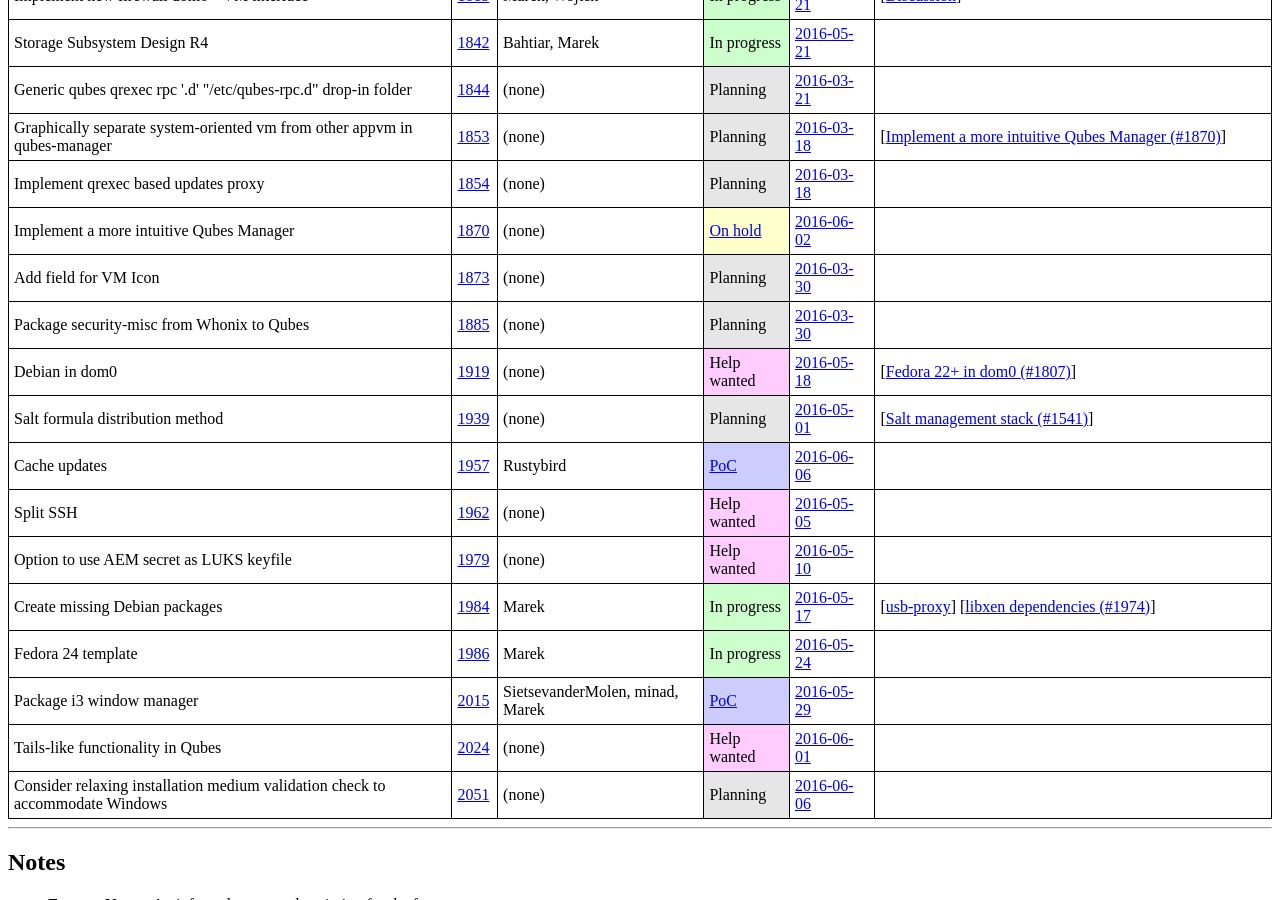
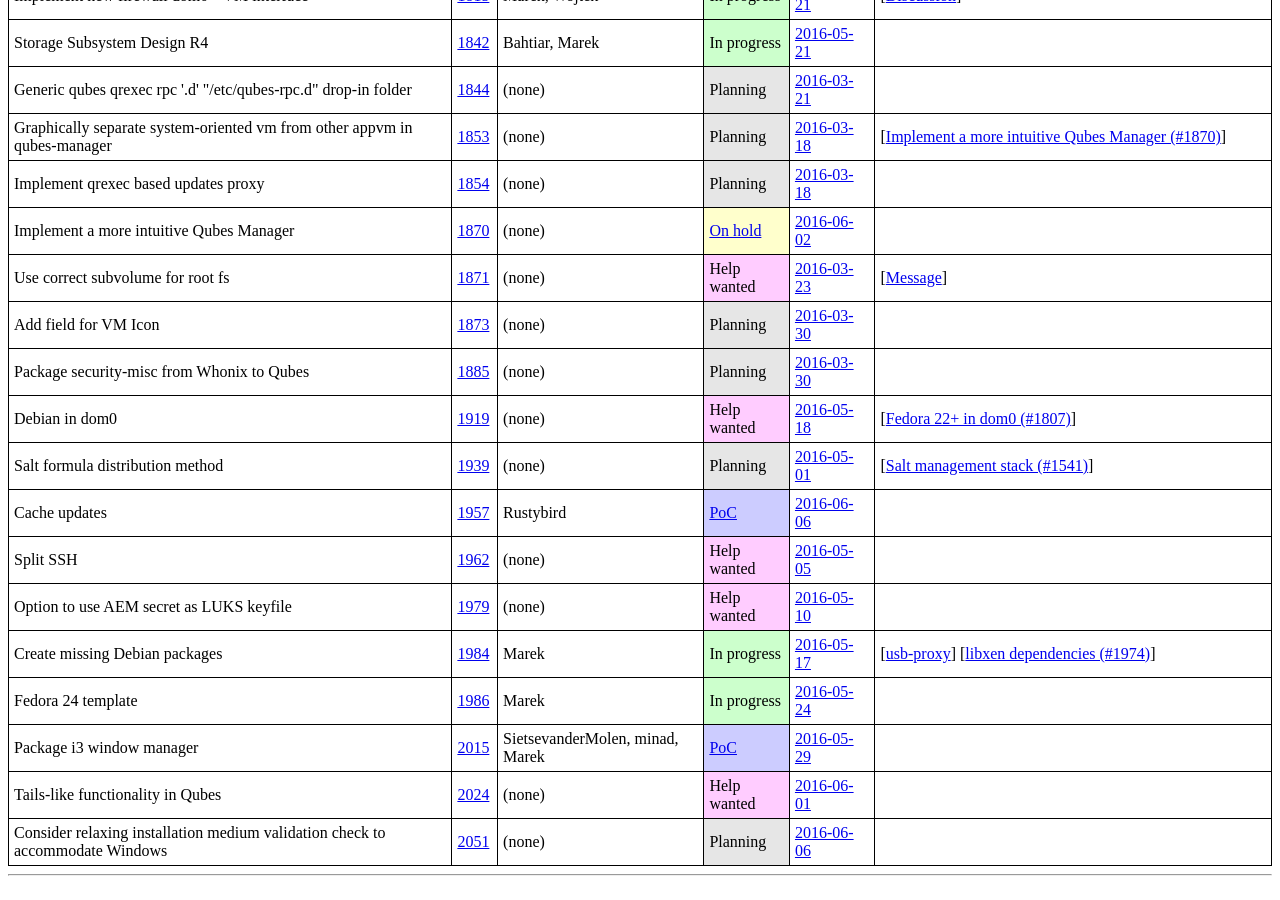
Before and after one commit to QubesOS/qubes-issues, a Jekyll site: the page built from index.md, in a window 1280 px wide and 900 px high, scrolled down 3288 px. Built offline with Jekyll 4.4.1, drawn with Linux system fonts in a browser that asks for light colours.

Commit message:
Track #1871

```diff
--- a/_data/features.yml
+++ b/_data/features.yml
@@ -1127,6 +1127,21 @@
   - desc   :
     url    :
 
+- name   : Use correct subvolume for root fs
+  issue  : 1871
+  devs   :
+  status :
+    term   : Help wanted
+    url    :
+  updated:
+    date   : 2016-03-23
+    url    : https://github.com/QubesOS/qubes-issues/issues/1871#issue-143103701
+  info   :
+  - desc   : Message
+    url    : https://groups.google.com/d/msgid/qubes-users/5a062df9-81a4-4cc9-b156-13e01580335a%40googlegroups.com
+  - desc   :
+    url    :
+
 - name   : Add field for VM Icon
   issue  : 1873
   devs   :
```
